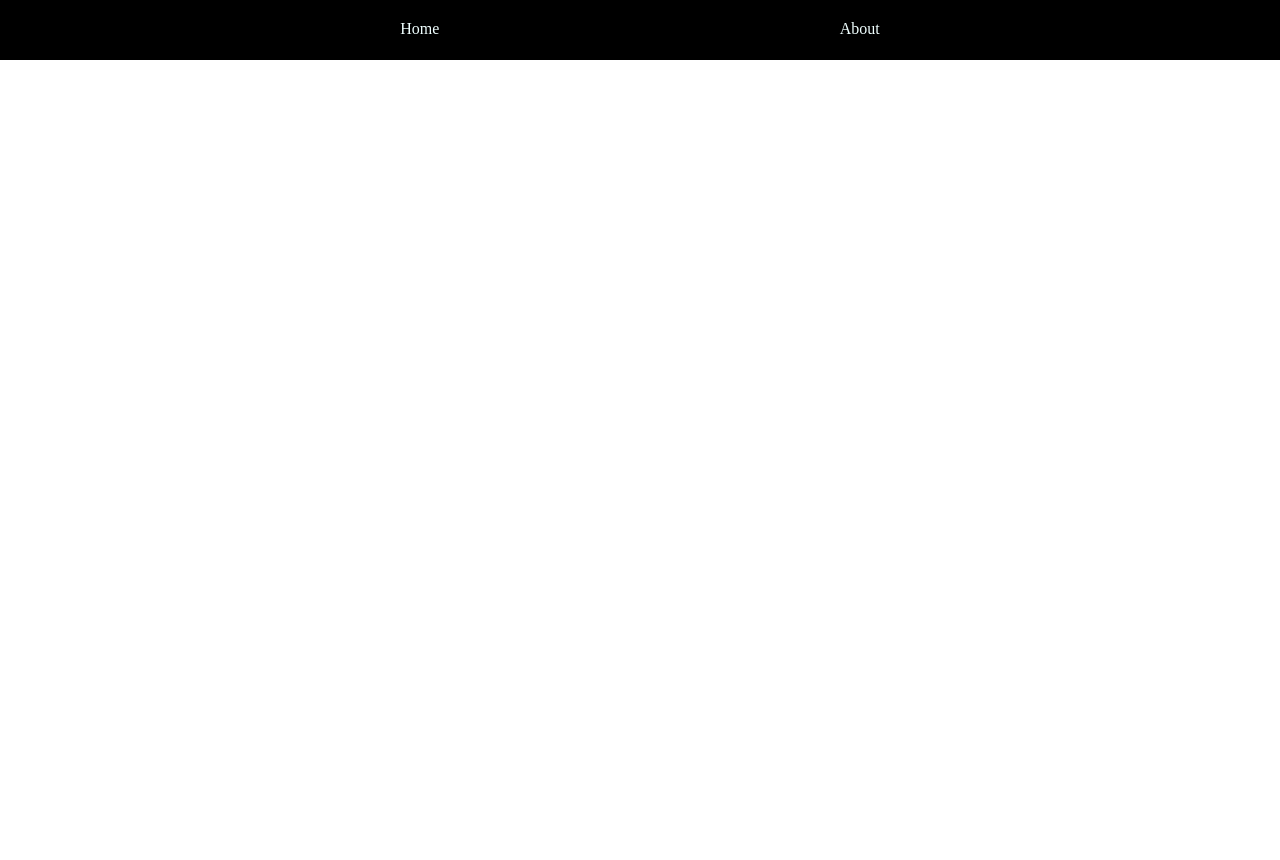
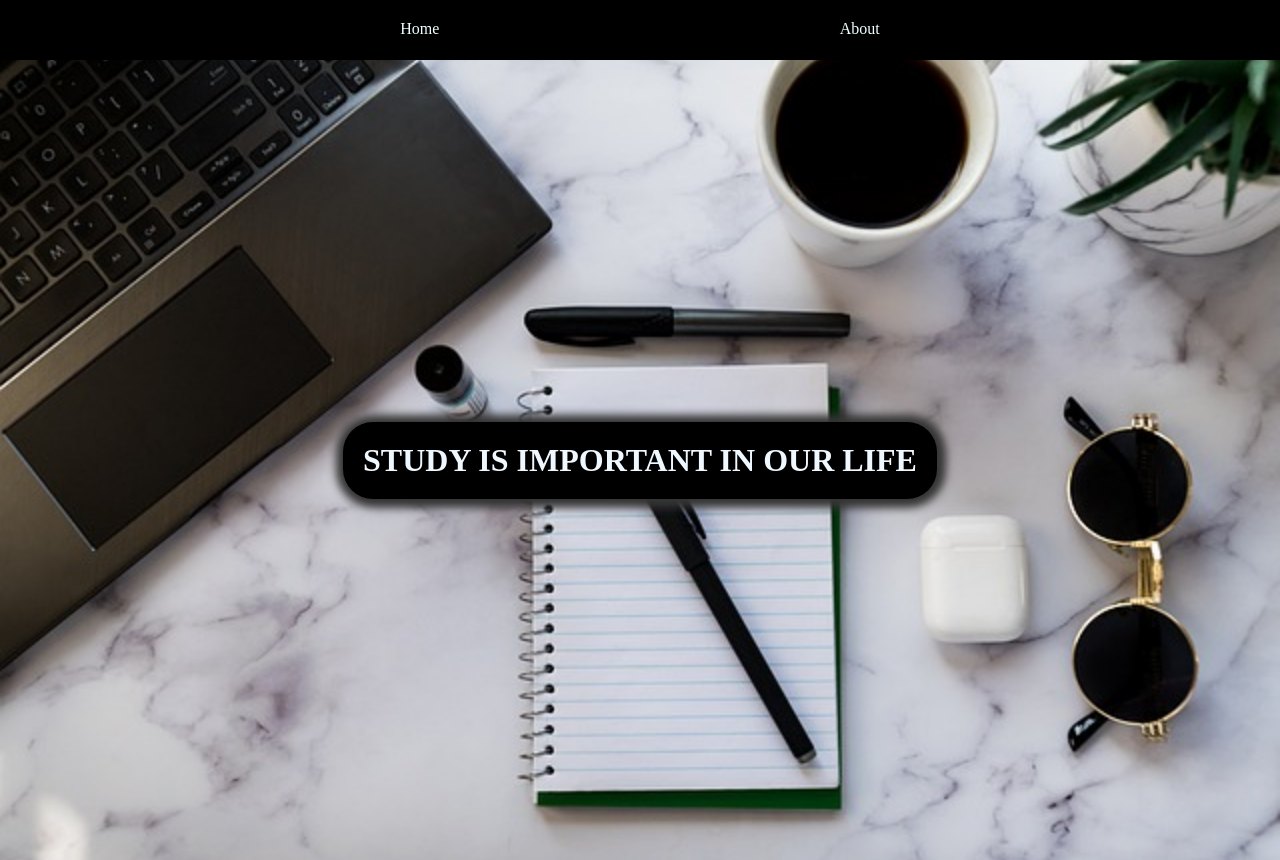
Before and after one commit to KindaGhanem/example-github, a plain HTML site: page index.html in a window 1280 px wide. Before the commit the page ends 800 px from the top, so only its background shows below. Drawn offline with Linux system fonts and the light colour scheme.

Commit message:
add style hero

```diff
--- a/assets/style/style.css
+++ b/assets/style/style.css
@@ -29,3 +29,23 @@
     background-color: azure;
     color: black;
 }
+.header-image{
+    height: 100vh;
+    background-image: url(./../image/studyofficewritingresearch.png);
+    background-size: cover;
+    background-repeat: no-repeat;
+    background-position: center;
+    display: flex;
+    justify-content: center;
+    align-items: center;
+
+}
+.header-image h1{
+    background-color: black;
+    color: aliceblue;
+    border-radius: 30px;
+    padding: 20px;
+    box-shadow: 1px 1px 8px 8px rgb(53, 53, 53);
+
+
+}
--- a/index.html
+++ b/index.html
@@ -16,6 +16,11 @@
                 <li><a href="/about.html">About</a></li>
             </ul>
         </nav>
+        <!-- start hero -->
+        <div class="header-image">
+            <h1>STUDY IS IMPORTANT IN OUR LIFE</h1>
+        </div>
+
 
 
     </header>
```
Also changed, not shown: assets/image/studyofficewritingresearch.png (added).
